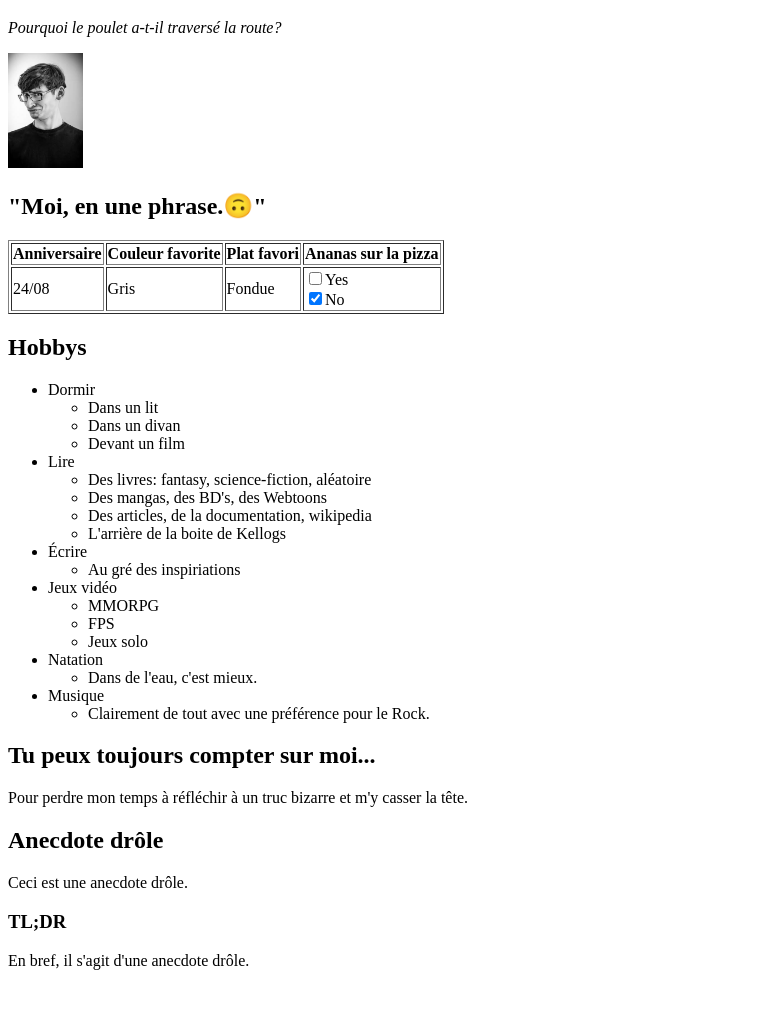
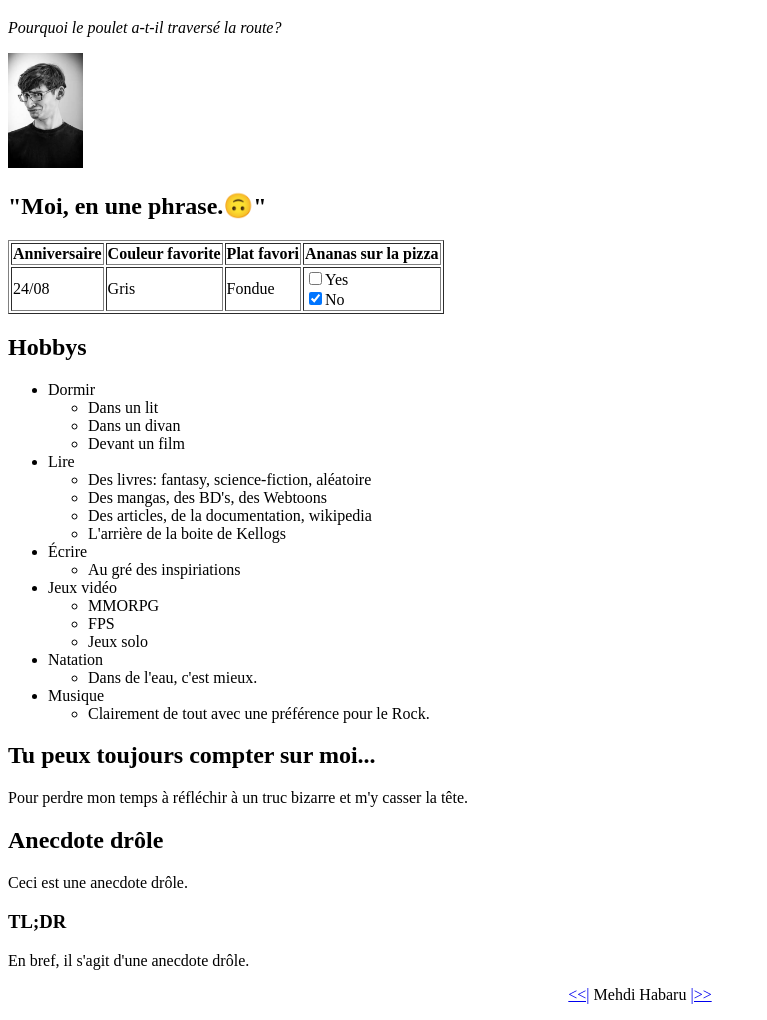
Before and after one commit to Mirodeon/markdown-to-html, a plain HTML site: page personal-intro/index.html in a window 1280 px wide. Shown: the part 61-1081 px from the top of the page, without its empty margins (0-767 px from the left). Before the commit the page ends 1047 px from the top, so only its background shows below. Drawn offline with Linux system fonts and the light colour scheme; files that its build step writes are made by us from their sources; files whose address does not match are found by name.

Commit message:
Added Précédent Suivant

```diff
--- a/personal-intro/index.html
+++ b/personal-intro/index.html
@@ -70,6 +70,11 @@
     <p>Ceci est une anecdote drôle.</p>
     <h3>TL;DR</h3>
     <p>En bref, il s'agit d'une anecdote drôle.</p>
+    <p align="center">
+        <a href="https://github.com/henrihals/markdown-challenge/blob/main/README.md"><<|</a>
+         Mehdi Habaru
+        <a href="https://github.com/LydiaHaway/markdown-challenge">|>></a>
+    </p>
 </body>
 
 </html>
```
